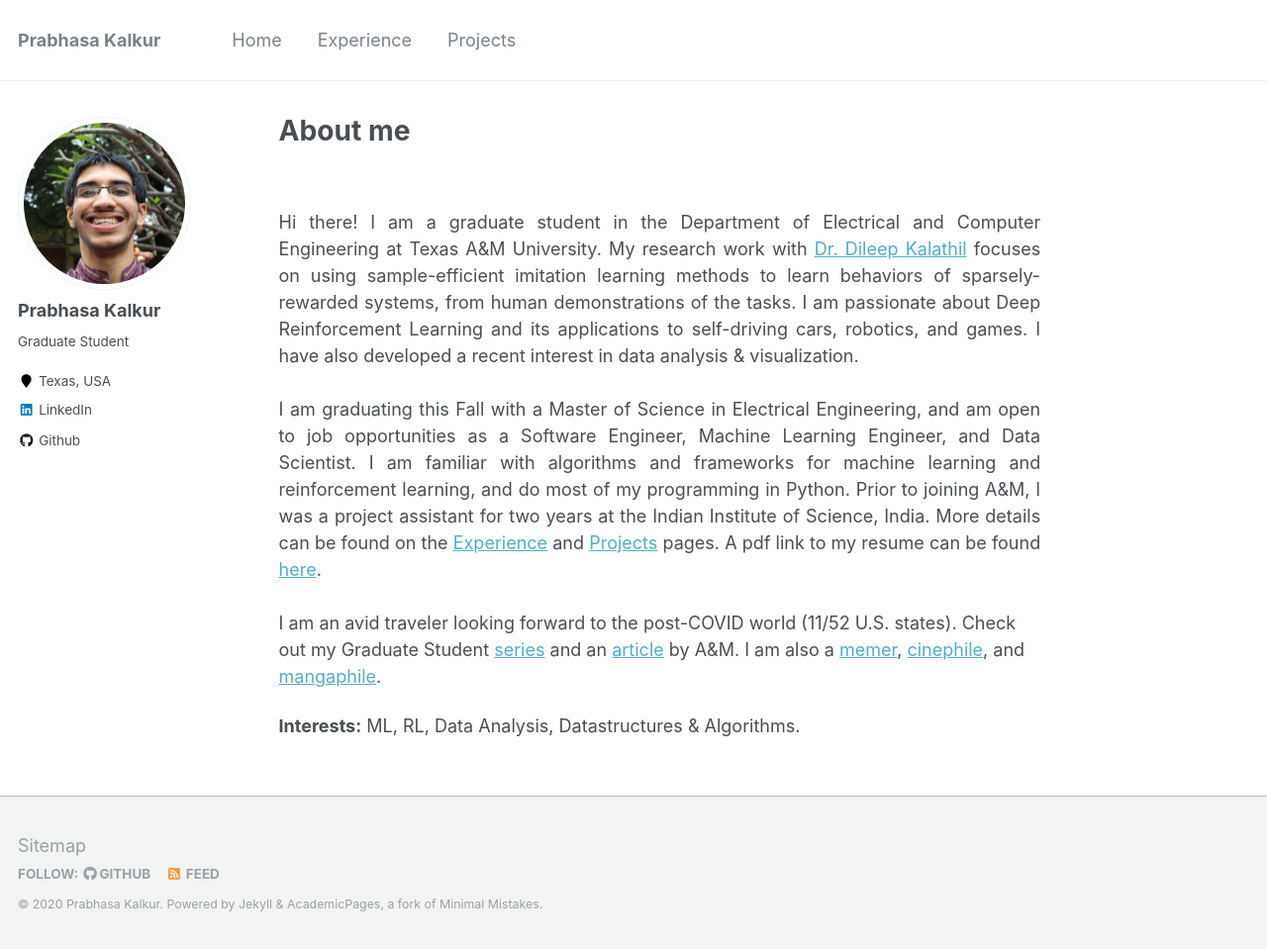
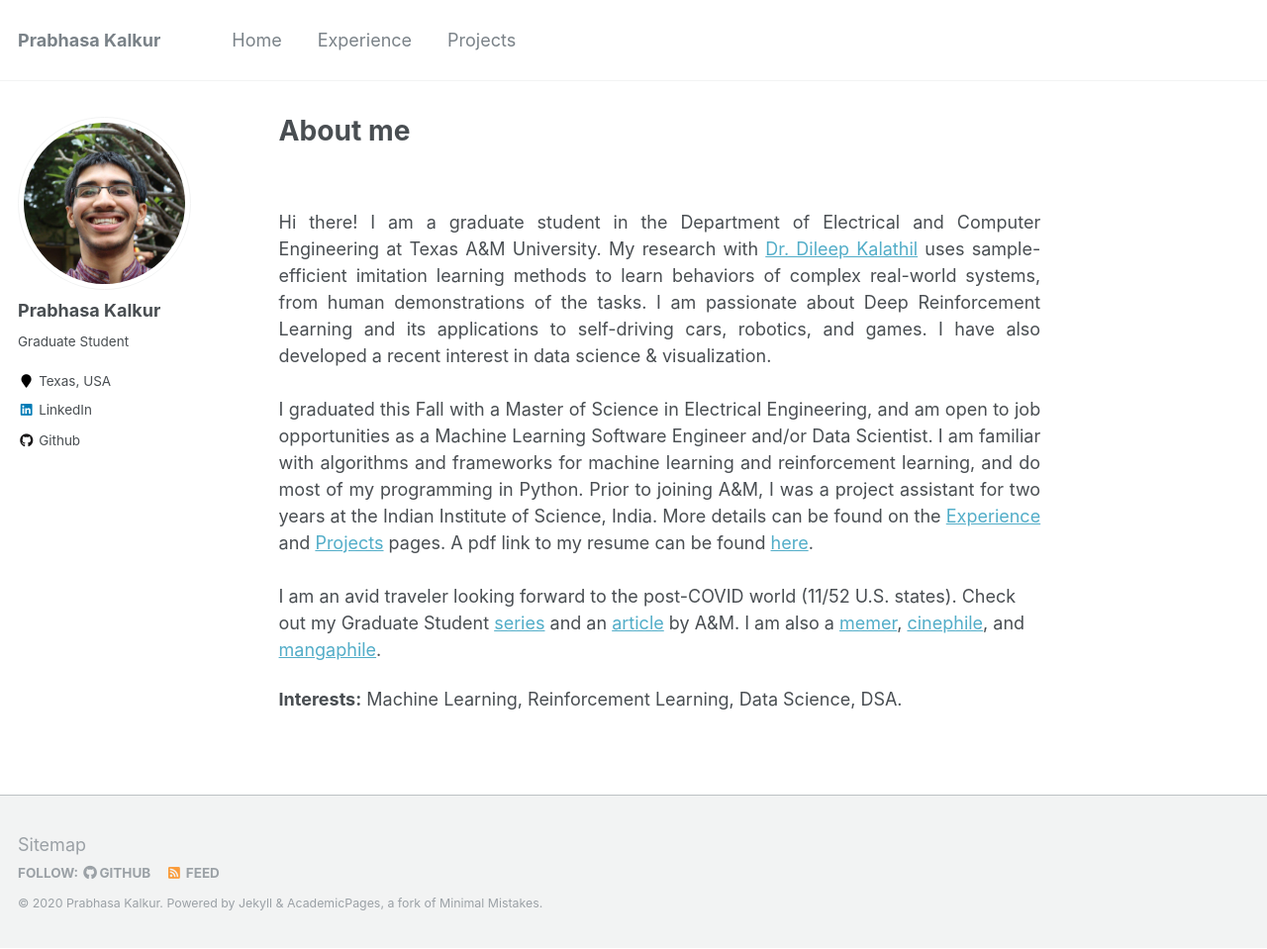
Before and after one commit to prabhasak/prabhasak.github.io, a Jekyll site: the page built from _pages/about.md, in a window 1280 px wide and 959 px high. Shown: the whole window at 99% size. Built offline with Jekyll 4.4.1, drawn with Linux system fonts in a browser that asks for light colours.

Commit message:
small update 2

```diff
--- a/_pages/about.md
+++ b/_pages/about.md
@@ -19,12 +19,12 @@ redirect_from:
 
 <!-- Here, I worked with Dr. Chandra Murthy on addressing the uncertainty in indoor device self-localization, and with Dr. Navin Kashyap on the problem of routing robots for simultaneous pickup & delivery of items. <br><br> -->
 
-Hi there! I am a graduate student in the Department of Electrical and Computer Engineering at Texas A&M University. My research work with <a href="http://people.tamu.edu/~dileep.kalathil/">Dr. Dileep Kalathil</a> focuses on using sample-efficient imitation learning methods to learn behaviors of sparsely-rewarded systems, from human demonstrations of the tasks. I am passionate about Deep Reinforcement Learning and its applications to self-driving cars, robotics, and games. I have also developed a recent interest in data analysis & visualization. <br><br>
+Hi there! I am a graduate student in the Department of Electrical and Computer Engineering at Texas A&M University. My research with <a href="http://people.tamu.edu/~dileep.kalathil/">Dr. Dileep Kalathil</a> uses sample-efficient imitation learning methods to learn behaviors of complex real-world systems, from human demonstrations of the tasks. I am passionate about Deep Reinforcement Learning and its applications to self-driving cars, robotics, and games. I have also developed a recent interest in data science & visualization. <br><br>
 
-I am graduating this Fall with a Master of Science in Electrical Engineering, and am open to job opportunities as a Software Engineer, Machine Learning Engineer, and Data Scientist. I am familiar with algorithms and frameworks for machine learning and reinforcement learning, and do most of my programming in Python. Prior to joining A&M, I was a project assistant for two years at the Indian Institute of Science, India. More details can be found on the <a href="http://prabhasak.github.io/experience">Experience</a> and <a href="http://prabhasak.github.io/projects">Projects</a> pages. A pdf link to my resume can be found <a href="https://prabhasak.github.io/files/Resume_Prabhasa_Kalkur.pdf">here</a>. <br><br>
+I graduated this Fall with a Master of Science in Electrical Engineering, and am open to job opportunities as a Machine Learning Software Engineer and/or Data Scientist. I am familiar with algorithms and frameworks for machine learning and reinforcement learning, and do most of my programming in Python. Prior to joining A&M, I was a project assistant for two years at the Indian Institute of Science, India. More details can be found on the <a href="http://prabhasak.github.io/experience">Experience</a> and <a href="http://prabhasak.github.io/projects">Projects</a> pages. A pdf link to my resume can be found <a href="https://prabhasak.github.io/files/Resume_Prabhasa_Kalkur.pdf">here</a>. <br><br>
 
 </div>
 
 I am an avid traveler looking forward to the post-COVID world (11/52 U.S. states). Check out my Graduate Student [series](https://www.instagram.com/explore/tags/talesattamu/) and an [article](https://engineering.tamu.edu/news/2019/05/balancing-engineering-and-creativity.html) by A&M. I am also a [memer](https://www.facebook.com/Scratchpad.IGSA/photos/a.534487949954447/2212542242149001/), [cinephile](https://letterboxd.com/prabhasa/), and [mangaphile](https://myanimelist.net/profile/prabhasa).
 
-**Interests:** ML, RL, Data Analysis, Datastructures & Algorithms.
+**Interests:** Machine Learning, Reinforcement Learning, Data Science, DSA.
```
Also changed, not shown: _projects/2020-09-01-chicken.md (+2 -2 lines), 1 other file.
